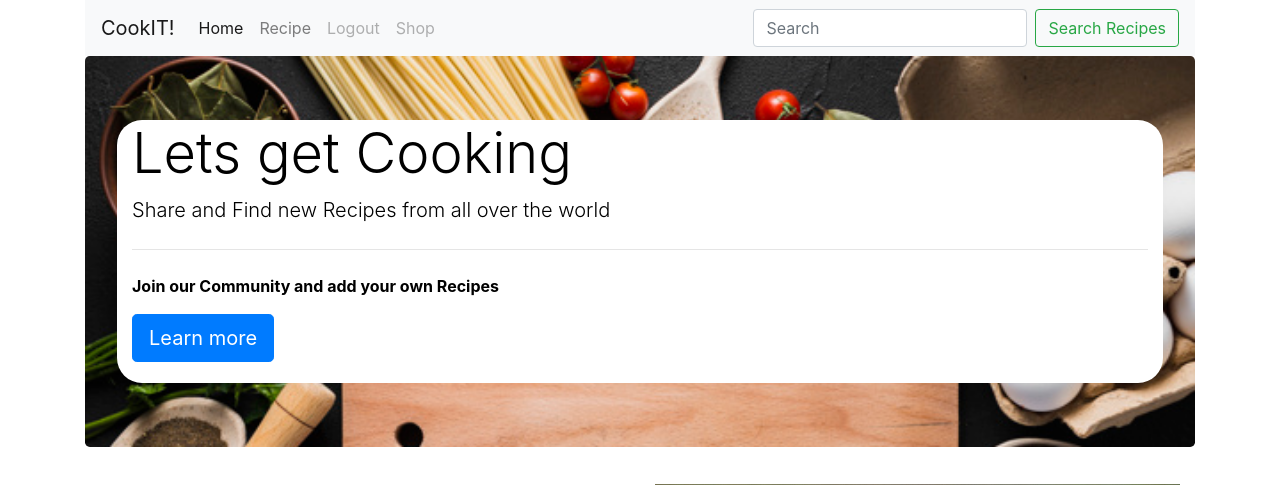
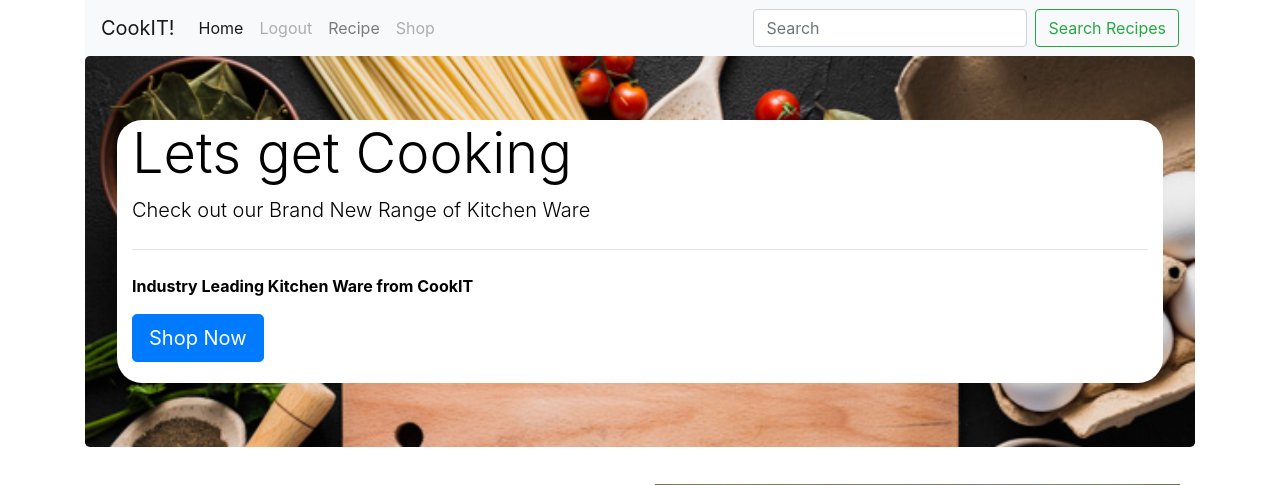
Before and after one commit to jsnbly/milestone3, a Flask app: page / in a window 1280 px wide. Shown: the top 485 px of the page. Run offline with Flask 2, Linux system fonts and the light colour scheme; the visitor is signed in with stand-in values (Sample User, id 1); some libraries are stand-ins or nearby versions.

Commit message:
Added logic to landing.html to display signup if user not logged in and advertise the kitchenware shop if customer is logged in

```diff
--- a/app.py
+++ b/app.py
@@ -32,11 +32,11 @@ def get_user():
 #Login user
 @app.route('/login', methods=['GET', 'POST'])
 def login():
-
+#check to see if user in session
     if session.get('logged_in'):
         if session['logged_in'] is True:
             return redirect(url_for('index', title="Loggedin"))
-
+#get user to login and check password in database against login
     form = LoginForm()
     if form.validate_on_submit():
         user = mongo.db.user
@@ -47,7 +47,7 @@ def login():
                 session['logged_in'] = True
                 return redirect(url_for('index', title="Sign In", form='form'))
             flash('Invalid Username or Password')
-    return render_template("login.html", title="Sign In", form=form)
+    return render_template("login.html", title="Loggedin", form=form)
 
 #register user
 @app.route('/register', methods=['GET', 'POST'])
--- a/css/style.css
+++ b/css/style.css
@@ -1,5 +1,5 @@
 .jumbotron {
-    background-image: url("https://github.com/jsnbly/milestone3/blob/master/static/images/jumbotron1.jpg?raw=true");
+    background-image: url("https://github.com/jsnbly/milestone3/blob/master/static/images/jumbotron1.jpg");
     background-size: cover;
     color: black;
     font-weight: bold;
--- a/forms.py
+++ b/forms.py
@@ -5,7 +5,6 @@ from wtforms.validators import DataRequired,Length,Email,EqualTo
 class LoginForm(FlaskForm):
     username = StringField('Username', validators=[DataRequired()])
     password = PasswordField('Password', validators=[DataRequired()])
-    remember_me = BooleanField('Remember Me')
     submit = SubmitField('Sign In')
 
 class AddUser(FlaskForm):
--- a/templates/base.html
+++ b/templates/base.html
@@ -25,9 +25,6 @@
                     <li class="nav-item active">
                       <a class="nav-link" href="{{url_for('index')}}">Home <span class="sr-only">(current)</span></a>
                     </li>
-                    <li class="nav-item">
-                      <a class="nav-link" href="{{url_for('get_recipe')}}">Recipe</a>
-                    </li>
                     {% if 'username' not in session %}
                     <li class="nav-item">
                         <a class="nav-link disabled" href="{{url_for('login')}}">Login</a>
@@ -40,6 +37,9 @@
                         <a class="nav-link disabled" href="{{url_for('logout')}}">Logout</a>
                     </li>
                     {% endif %}
+                    <li class="nav-item">
+                        <a class="nav-link" href="{{url_for('get_recipe')}}">Recipe</a>
+                    </li>
                     <li class="nav-item">
                       <a class="nav-link disabled" href="{{url_for('get_shop')}}">Shop</a>
                     </li>
--- a/templates/landing.html
+++ b/templates/landing.html
@@ -3,17 +3,31 @@
 {% block content %}
 
 <!--Jumbotron-->
-    <div class="jumbotron">
-        <div class="container" id="jumbotron-text">
+{% if 'username' not in session %}
+  <div class="jumbotron">
+      <div class="container" id="jumbotron-text">
         <h1 class="display-4">Lets get Cooking</h1>
-        <p class="lead" >Share and Find new Recipes from all over the world</p>
+        <p class="lead" >Find and Share new Recipes from all over the world</p>
         <hr class="my-4">
         <p>Join our Community and add your own Recipes</p>
         <p class="lead">
-          <a class="btn btn-primary btn-lg" href="#" role="button">Learn more</a>
+          <a class="btn btn-primary btn-lg" href="{{url_for('register')}}" role="button">Sign Up</a>
         </p>
-        </div>
       </div>
+  </div>
+{% else %}
+  <div class="jumbotron">
+    <div class="container" id="jumbotron-text">
+    <h1 class="display-4">Lets get Cooking</h1>
+    <p class="lead" >Check out our Brand New Range of Kitchen Ware</p>
+    <hr class="my-4">
+    <p>Industry Leading Kitchen Ware from CookIT</p>
+    <p class="lead">
+      <a class="btn btn-primary btn-lg" href="{{url_for('register')}}" role="button">Shop Now</a>
+    </p>
+    </div>
+  </div>
+{% endif %}
 
 <!--Sample Recipe section-->
 
```
